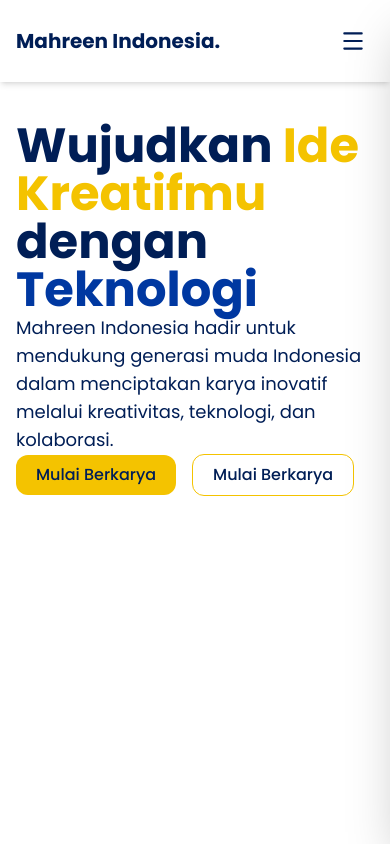
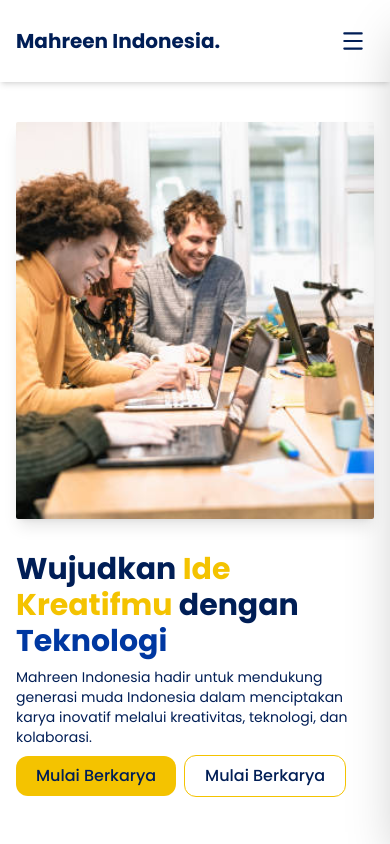
Before and after one commit to Glenn-Rhee/mahreen-tech, a Next.js app: page / in a window 390 px wide. Built offline with nearby package versions, Linux system fonts and the light colour scheme.

Commit message:
feat: added design for mobile

```diff
--- a/src/components/Hero-Page.tsx
+++ b/src/components/Hero-Page.tsx
@@ -2,18 +2,18 @@
 
 export default function HeroPage() {
   return (
-    <main className="w-full flex flex-col lg:flex-row gap-y-8 lg:gap-y-0 items-center justify-between md:my-10 lg:my-16 lg:h-[65dvh] md:h-[75dvh]">
-      <div className="flex flex-col md:gap-y-4 lg:gap-y-8 order-last lg:order-first">
-        <h1 className="font-bold text-5xl max-w-2xl">
+    <main className="w-full flex flex-col lg:flex-row gap-y-8 lg:gap-y-0 items-center justify-between md:my-10 lg:my-16 my-8 h-[80dvh] lg:h-[65dvh] md:h-[75dvh]">
+      <div className="flex flex-col gap-y-2 md:gap-y-4 lg:gap-y-8 order-last lg:order-first">
+        <h1 className="font-bold text-3xl md:text-5xl max-w-2xl">
           Wujudkan <span className="text-primary">Ide Kreatifmu </span> dengan{" "}
           <span className="text-secondary">Teknologi</span>
         </h1>
-        <p className="text-lg">
+        <p className="text-sm md:text-lg">
           Mahreen Indonesia hadir untuk mendukung generasi muda Indonesia dalam
           menciptakan karya inovatif melalui kreativitas, teknologi, dan
           kolaborasi.
         </p>
-        <div className="flex items-center gap-x-4">
+        <div className="flex items-center gap-x-2 md:gap-x-4">
           <button className="bg-primary px-5 py-2 lg:px-5 lg:py-4 font-medium rounded-xl cursor-pointer active:scale-95 hover:bg-[#FFD52E] transition-all duration-200">
             Mulai Berkarya
           </button>
@@ -27,7 +27,7 @@
           fill
           src={"/hero-image.jpg"}
           alt="Hero Image"
-          className="object-cover w-full rounded-xs shadow-lg"
+          className="object-cover object-center w-full rounded-xs shadow-lg"
         />
       </div>
     </main>
```
